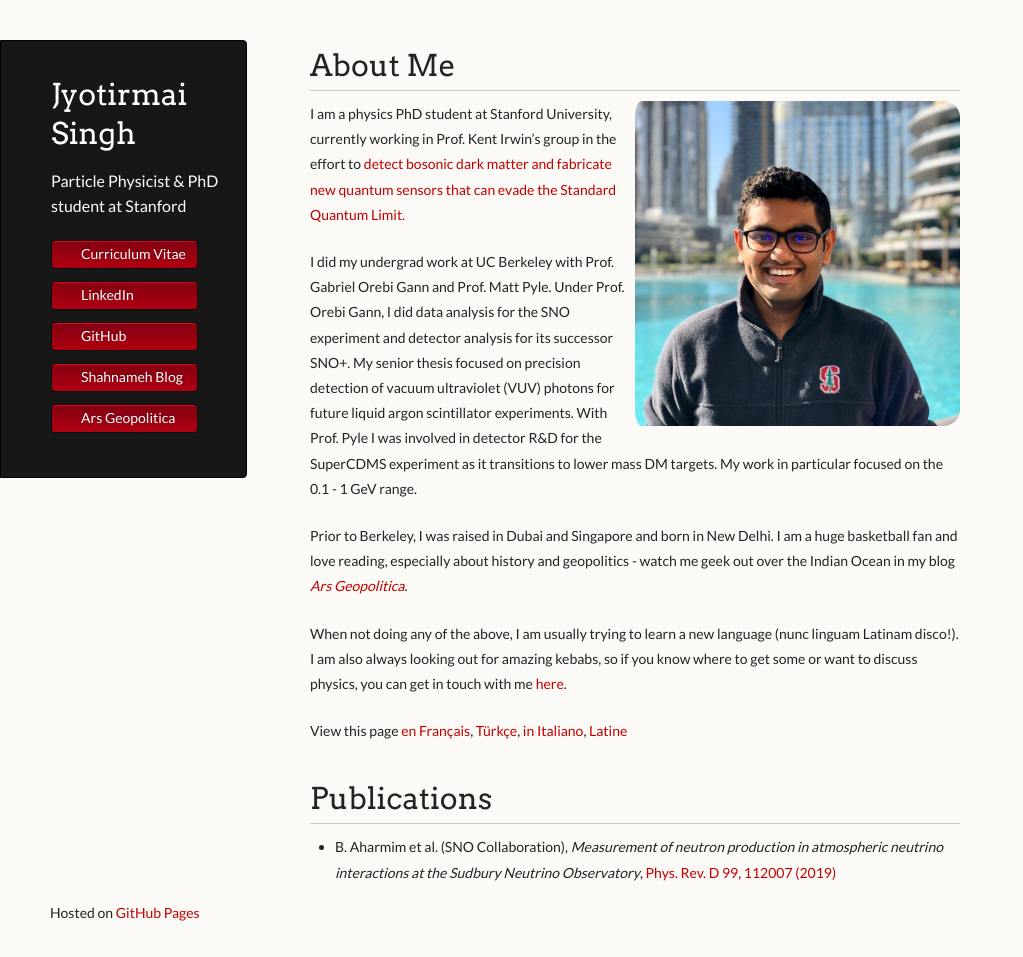
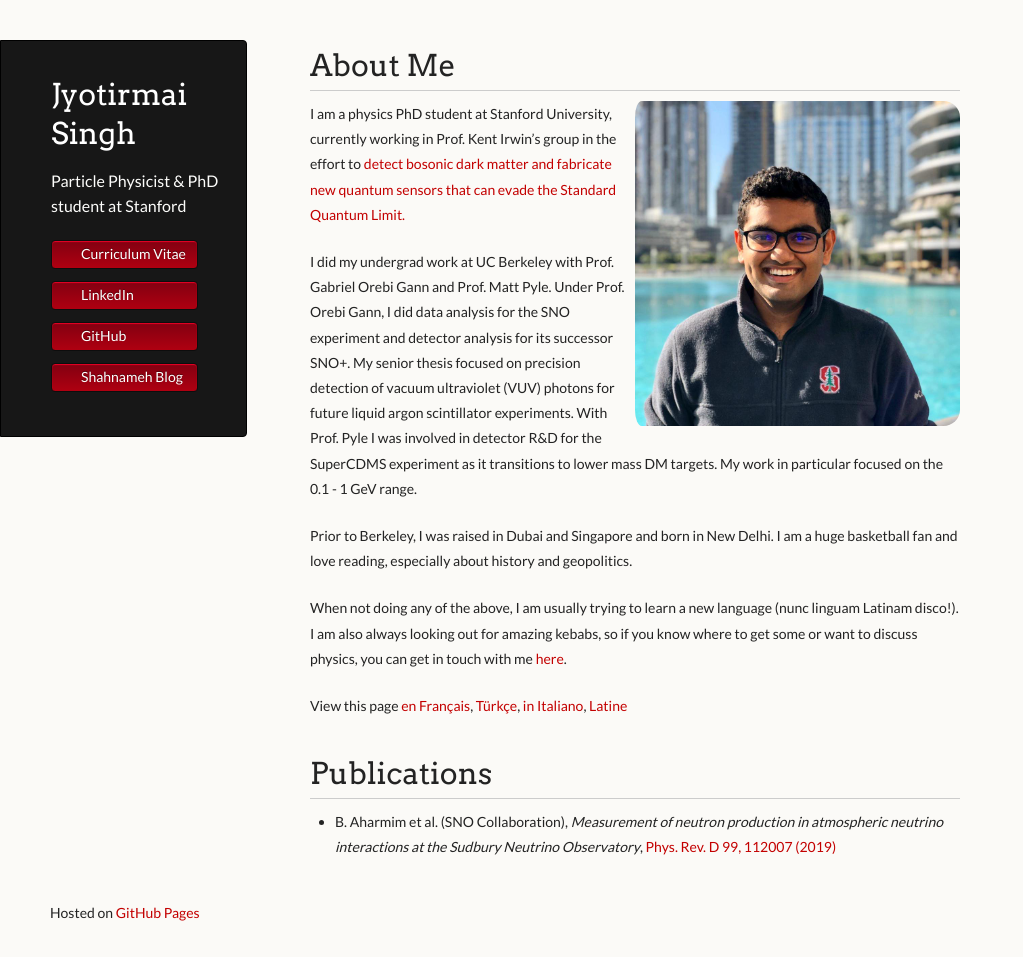
Before and after one commit to joe-singh/joe-singh.github.io, a Jekyll site: the page built from index.md, in a window 1280 px wide and 957 px high. Shown: the whole window, without its empty margins (0-1023 px from the left). Built offline with Jekyll 4.4.1, drawn with Linux system fonts in a browser that asks for light colours.

Commit message:
remove ars

```diff
--- a/_layouts/default.html
+++ b/_layouts/default.html
@@ -28,7 +28,7 @@
           <li><a class="buttons" href="https://www.linkedin.com/in/jyotirmai-singh/">LinkedIn</a></li>
           <li><a class="buttons" href="{{ site.github.owner_url }}">GitHub</a></li>
           <li><a class="buttons" href="/shahnameh_blog.html">Shahnameh Blog</a></li>
-          <li><a class="buttons" href="/straits.html">Ars Geopolitica</a></li>
+          <!--<li><a class="buttons" href="/straits.html">Ars Geopolitica</a></li>-->
           <!--<li><a class="buttons" href="../index.html">Home</a></li>-->
         </ul>
 
--- a/index.md
+++ b/index.md
@@ -25,7 +25,7 @@ future liquid argon scintillator experiments. With Prof. Pyle I was involved in
 lower mass DM targets. My work in particular focused on the 0.1 - 1 GeV range.
 
 Prior to Berkeley, I was raised in Dubai and Singapore and born in New Delhi. I am a huge basketball fan and love reading, especially about history
-and geopolitics - watch me geek out over the Indian Ocean in my blog [<em>Ars Geopolitica</em>](./straits.md).
+and geopolitics.
 
 When not doing any of the above, I am usually trying to learn a new language (nunc linguam Latinam disco!). I am also always looking out for amazing
 kebabs, so if you know where to get some or want to discuss physics, you can get in touch with me [here](mailto:joesingh@stanford.edu).
```
Also changed, not shown: index-lt.md (+1 -1 lines).
